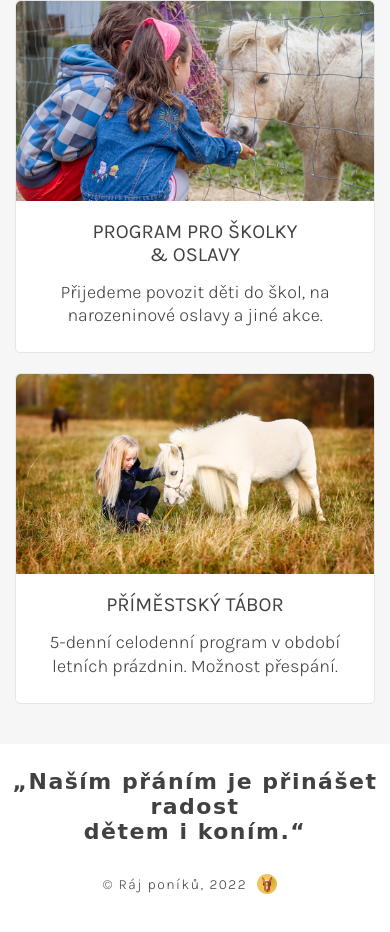
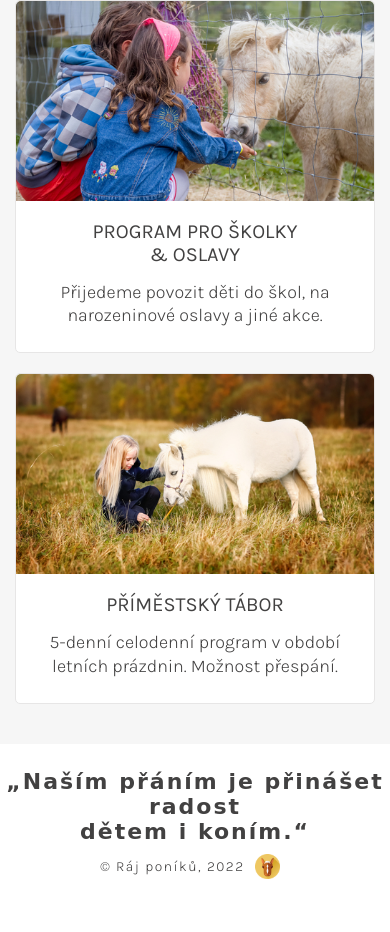
Before and after one commit to klaratomesova14/Finalproject, an Eleventy site: page index.html in a window 390 px wide. Shown: the part 2534-3466 px from the top of the page. After the commit the page ends 3438 px from the top, so only its background shows below. Built offline with nearby package versions, Linux system fonts and the light colour scheme; Eleventy itself is replaced by a stand-in of ours; files that its build step writes are made by us from their sources; a web font is replaced by a local one.

Commit message:
footer mobile 3rd edit

```diff
--- a/scss/_footer.scss
+++ b/scss/_footer.scss
@@ -6,7 +6,8 @@
     padding: 25px 5px;
     letter-spacing: 1.5px;
     display: grid;
-    grid-template-rows: 1fr 1fr;
+    grid-template-rows: auto auto;
+    gap: 5px;
     align-items: center;
 
     &__top {
@@ -26,6 +27,7 @@
         margin: 0;
         font-size: 22px;
         font-family: fonts.$special;
+        letter-spacing: 2px;
 
         &--desktop {
             display: none;
@@ -42,8 +44,8 @@
 
     &__image {
         grid-column: 2 / 3;
-        width: 20px;
-        height: 20px;
+        width: 25px;
+        height: 25px;
         margin: 0 10px;
         justify-self: left;
     }
```
Also changed, not shown: CSS/style.css, 2 other files.
